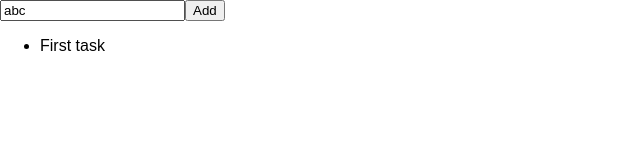
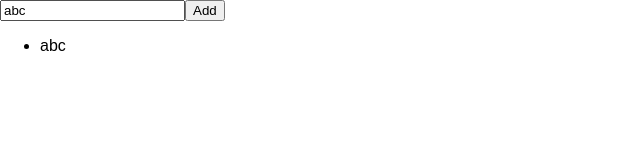
Before and after one commit to alinaMy/todo-list, a React (Create React App) app: page / in a window 1280 px wide. Both pictures are taken after a click on the button "Add". Shown: the top 160 px of the page, without its empty margins (0-640 px from the left). Built offline with nearby package versions, Linux system fonts and the light colour scheme.

Commit message:
complete project

```diff
--- a/src/layout/App.js
+++ b/src/layout/App.js
@@ -3,29 +3,44 @@ import React, { Component } from 'react';
 import '../App.css';
 
 class App extends Component {
-  constructor(props){
+  constructor(props) {
     super(props);
 
     this.state = {
       todoList: [],
       todoInput: 'abc'
     };
+  }
+
+  addTodo() {
+    console.log('Click');
+    const todoList = this.state.todoList;
+    todoList.push(this.state.todoInput);
+
+    this.setState({
+      todoList: todoList
+    });
 
   }
 
   render() {
+
+    console.log(this.state.todoList)
     return (
       <div>
         <input
           type='text'
-          value = {this.state.todoInput}
-          onChange={(e) => console.log(e.target.value)}
+          value={this.state.todoInput}
+          onChange={(e) => this.setState({ todoInput: e.target.value })}
 
-      />
-        <button>Add</button>
+        />
+        <button onClick={() => this.addTodo()}>Add</button>
 
         <ul>
-          <li>First task</li>
+          {
+            this.state.todoList.map((el, i) => <li key={el + i}>{el}</li>)
+          }
+
 
         </ul>
 
```
Also changed, not shown: 1 other file (tests, documents, lock files or other folders).
